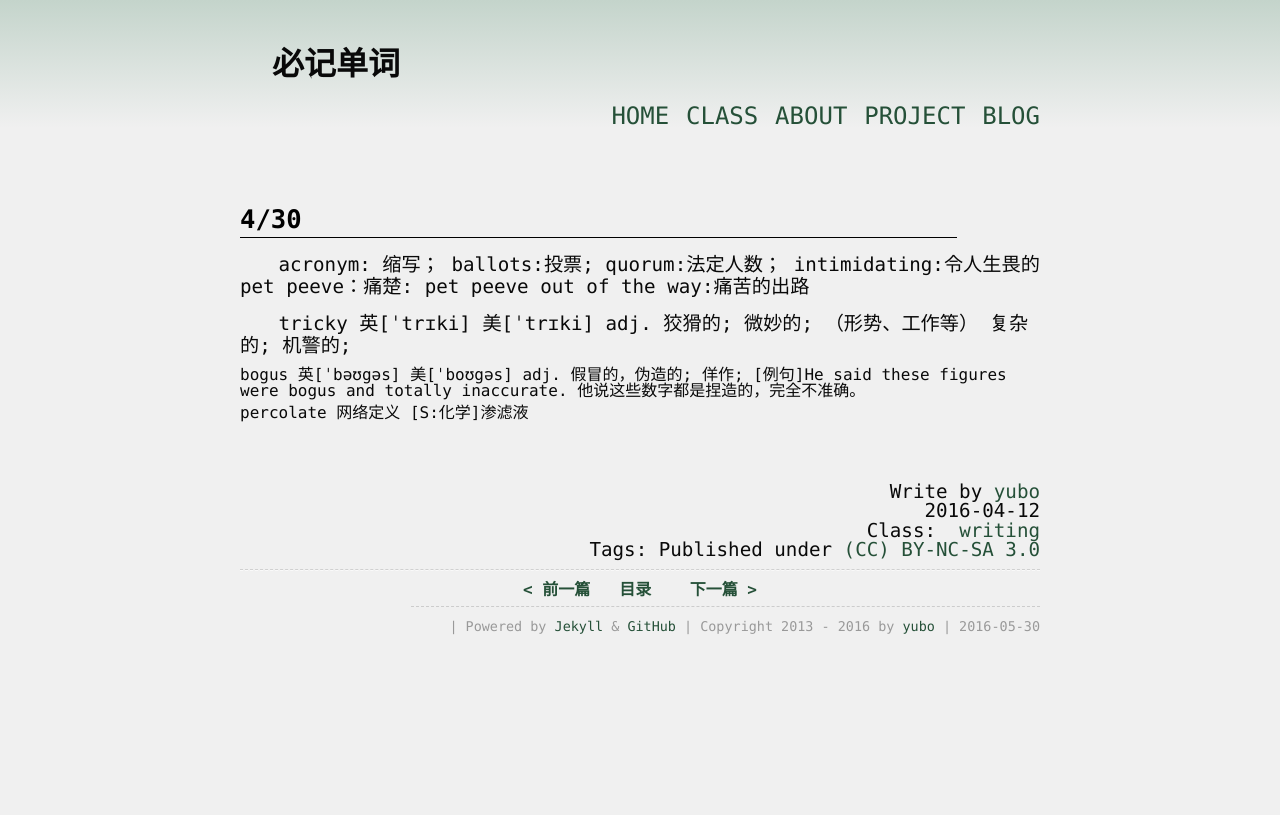
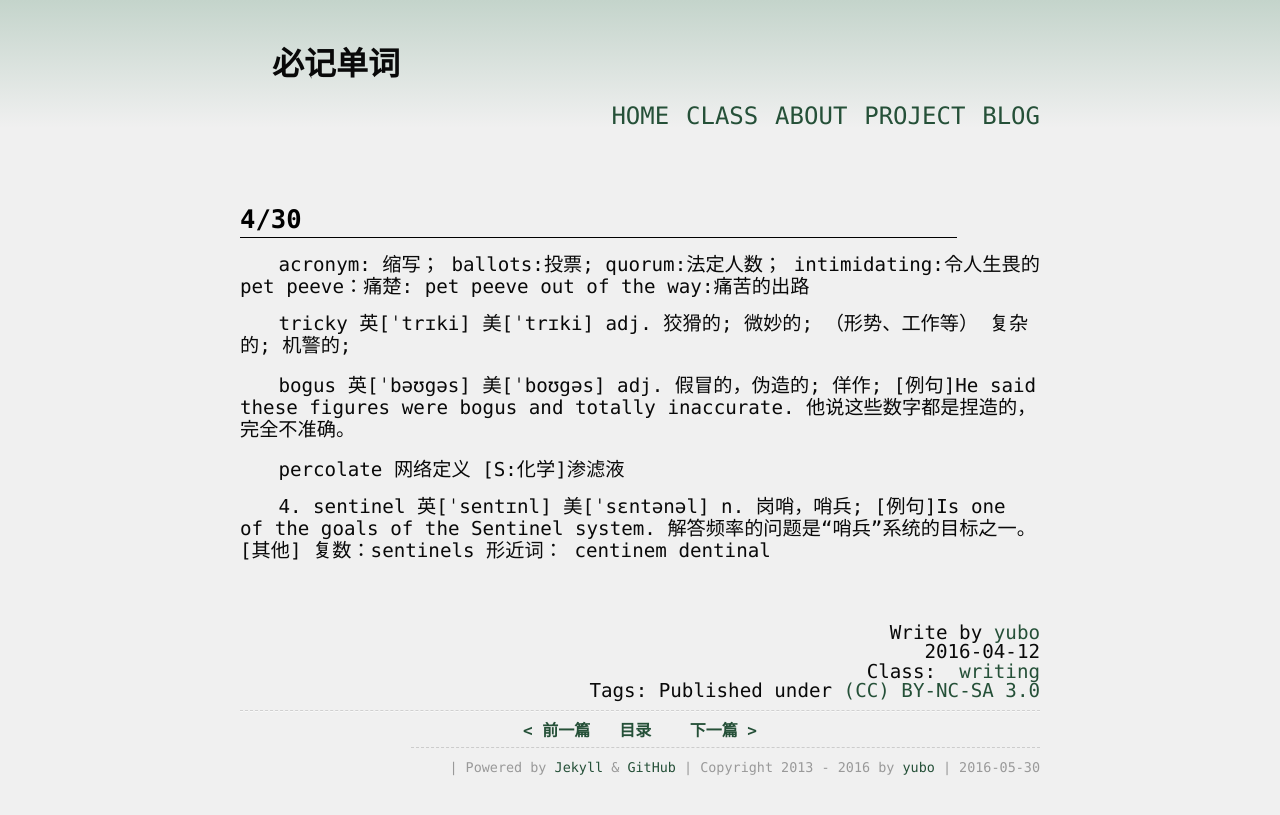
Before and after one commit to yuzibo/yuzibo.github.io, a Jekyll site: the page built from _posts/2016-04-12-new-words-1.md, in a window 1280 px wide. Shown: the top 815 px of the page. Built offline with Jekyll 4.4.1, drawn with Linux system fonts in a browser that asks for light colours; comment, search, counter and statistics services are not loaded.

Commit message:
add new words

```diff
--- a/_posts/2016-04-12-new-words-1.md
+++ b/_posts/2016-04-12-new-words-1.md
@@ -19,6 +19,15 @@ adj.	狡猾的; 微妙的; （形势、工作等） 复杂的; 机警的;
 adj.	假冒的，伪造的; 佯作;
 [例句]He said these figures were bogus and totally inaccurate.
 他说这些数字都是捏造的，完全不准确。
+
 3. percolate
 网络定义
 [S:化学]渗滤液
+
+4.
+sentinel	英[ˈsentɪnl]
+美[ˈsɛntənəl]
+n.	岗哨，哨兵;
+[例句]Is one of the goals of the Sentinel system.
+解答频率的问题是“哨兵”系统的目标之一。
+[其他]	复数：sentinels 形近词： centinem dentinal
```
